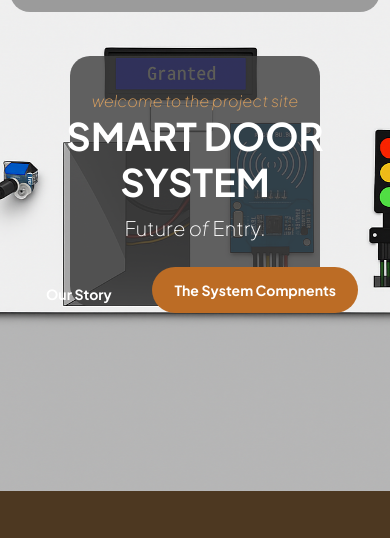
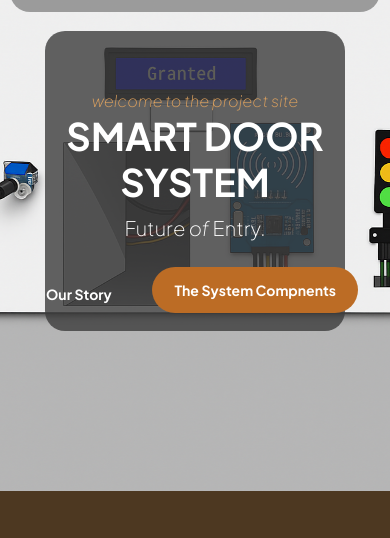
Before and after one commit to abdelraouf0mabrouk/Smart-Door-System, a plain HTML site: page index.html in a window 390 px wide. Shown: the part 129-667 px from the top of the page. Drawn offline with Linux system fonts and the light colour scheme; grey boxes are pictures that could not be loaded.

Commit message:
Update tooplate-barista.css

```diff
--- a/css/tooplate-barista.css
+++ b/css/tooplate-barista.css
@@ -1167,8 +1167,8 @@ strong {
   }
 
   .hero-section::after {
-    width: 250px;
-    height: 250px;
+    width: 300px;
+    height: 300px;
   }
 
   .booking-form {
```
